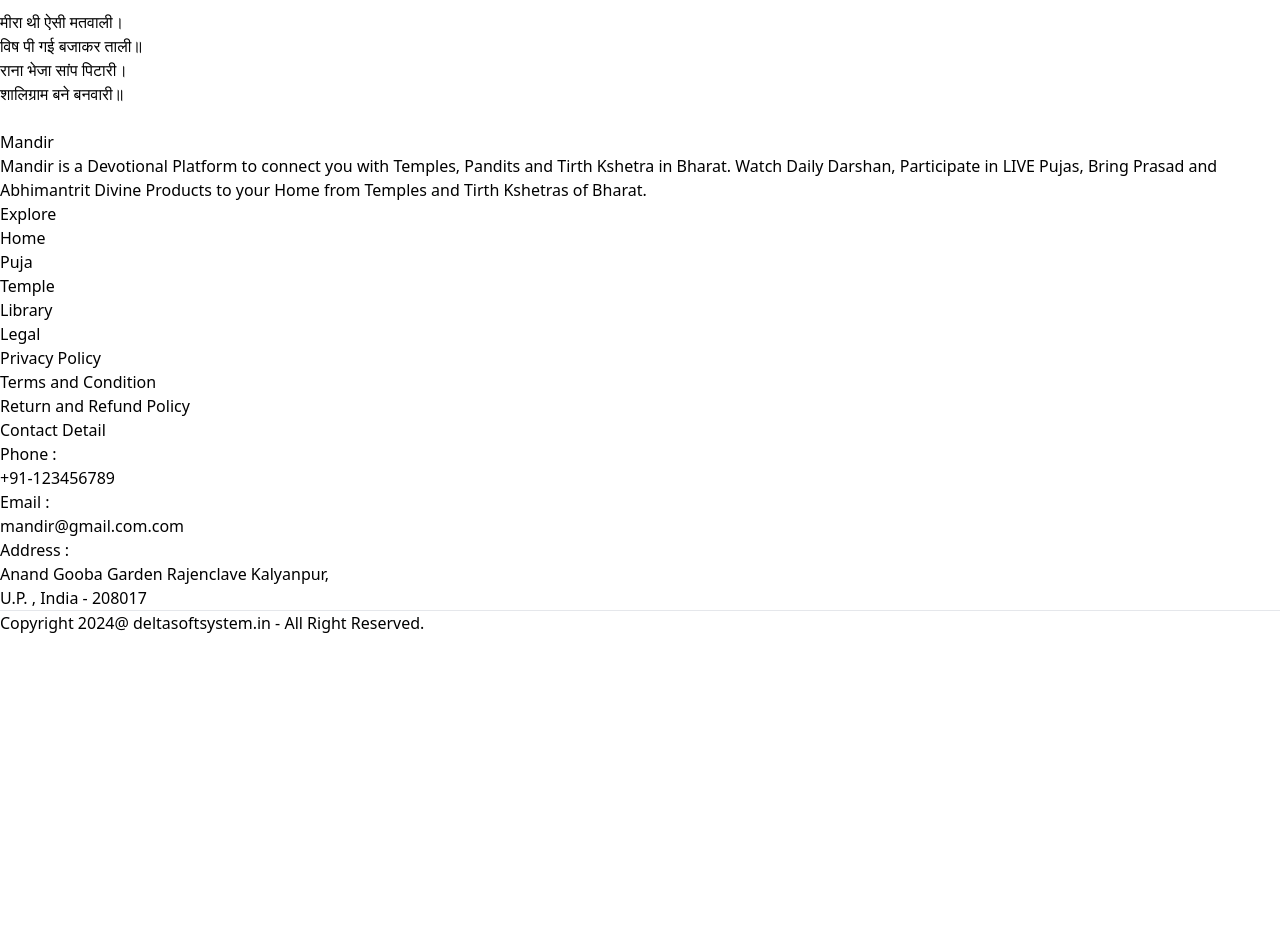
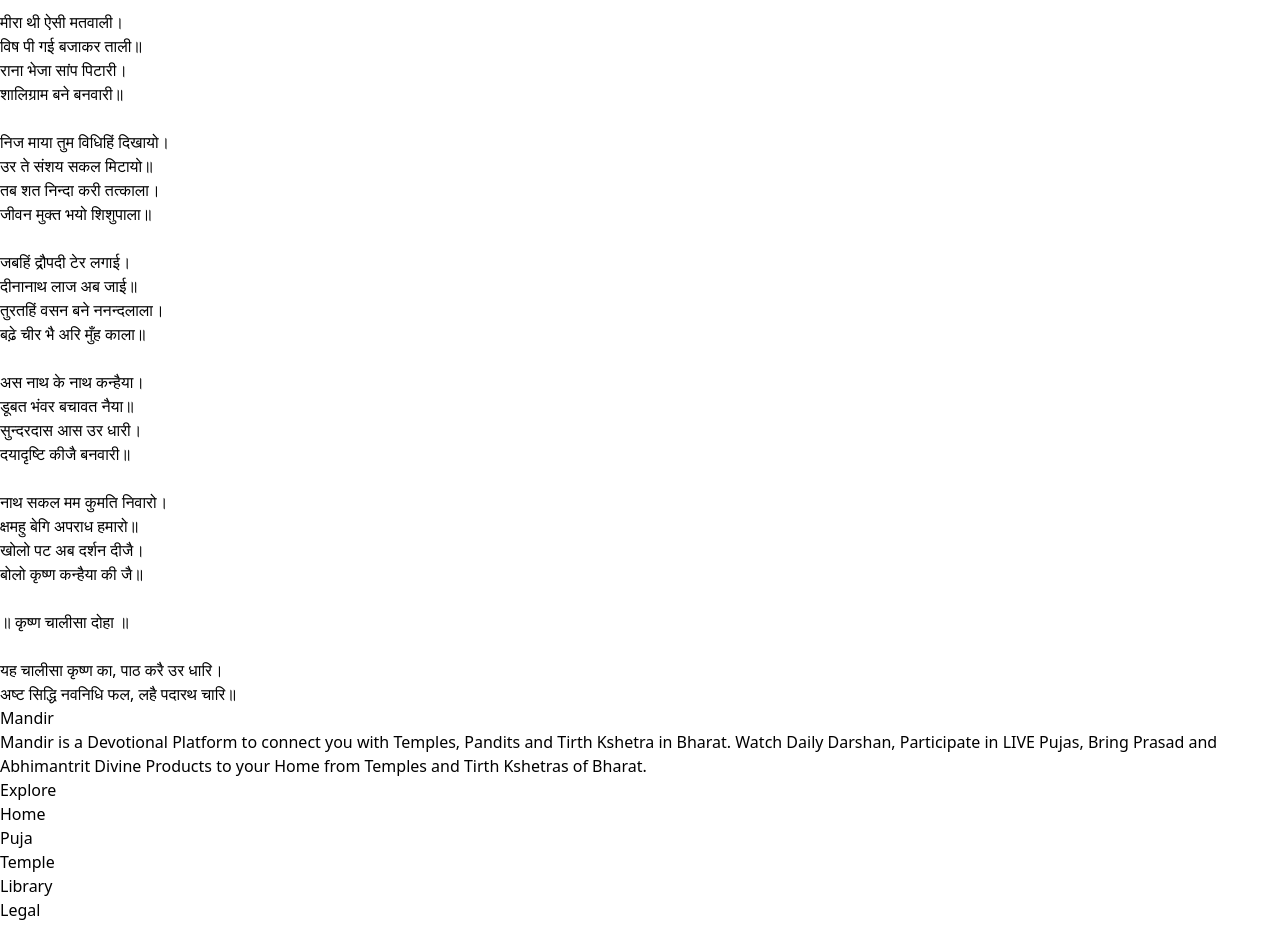
Before and after one commit to yadavhimu/Temple, a React (Vite) app: page /chalisakrishan in a window 1280 px wide. Shown: the part 3060-3986 px from the top of the page. Before the commit the page ends 3695 px from the top, so only its background shows below. Built offline with nearby package versions, Linux system fonts and the light colour scheme.

Commit message:
new page

```diff
--- a/src/pages/Chalisakrishan.jsx
+++ b/src/pages/Chalisakrishan.jsx
@@ -259,7 +259,30 @@ const Chalisakrishan = () => {
           शालिग्राम बने बनवारी॥
         </p>
         <br />
-
+        <p className="mt-5 text-xl font-medium text-gray-600">निज माया तुम विधिहिं दिखायो।</p>
+<p className="mt-5 text-xl font-medium text-gray-600">उर ते संशय सकल मिटायो॥</p>
+<p className="mt-5 text-xl font-medium text-gray-600">तब शत निन्दा करी तत्काला।</p>
+<p className="mt-5 text-xl font-medium text-gray-600">जीवन मुक्त भयो शिशुपाला॥</p>
+<br/>
+<p className="mt-5 text-xl font-medium text-gray-600">जबहिं द्रौपदी टेर लगाई।</p>
+<p className="mt-5 text-xl font-medium text-gray-600">दीनानाथ लाज अब जाई॥</p>
+<p className="mt-5 text-xl font-medium text-gray-600">तुरतहिं वसन बने ननन्दलाला।</p>
+<p className="mt-5 text-xl font-medium text-gray-600">बढ़े चीर भै अरि मुँह काला॥</p>
+<br/>
+<p className="mt-5 text-xl font-medium text-gray-600">अस नाथ के नाथ कन्हैया।</p>
+<p className="mt-5 text-xl font-medium text-gray-600">डूबत भंवर बचावत नैया॥</p>
+<p className="mt-5 text-xl font-medium text-gray-600">सुन्दरदास आस उर धारी।</p>
+<p className="mt-5 text-xl font-medium text-gray-600">दयादृष्टि कीजै बनवारी॥</p>
+<br/>
+<p className="mt-5 text-xl font-medium text-gray-600">नाथ सकल मम कुमति निवारो।</p>
+<p className="mt-5 text-xl font-medium text-gray-600">क्षमहु बेगि अपराध हमारो॥</p>
+<p className="mt-5 text-xl font-medium text-gray-600">खोलो पट अब दर्शन दीजै।</p>
+<p className="mt-5 text-xl font-medium text-gray-600">बोलो कृष्ण कन्हैया की जै॥</p>
+<br/>
+<p className="mt-5 text-3xl font-bold text-gray-600">॥ कृष्ण चालीसा दोहा ॥</p>
+<br/>
+<p className="mt-5 text-xl font-bold text-gray-600">यह चालीसा कृष्ण का, पाठ करै उर धारि।</p>
+<p className="mt-5 text-xl font-bold text-gray-600">अष्ट सिद्धि नवनिधि फल, लहै पदारथ चारि॥</p>
       </div>
     </div>
   );
```
